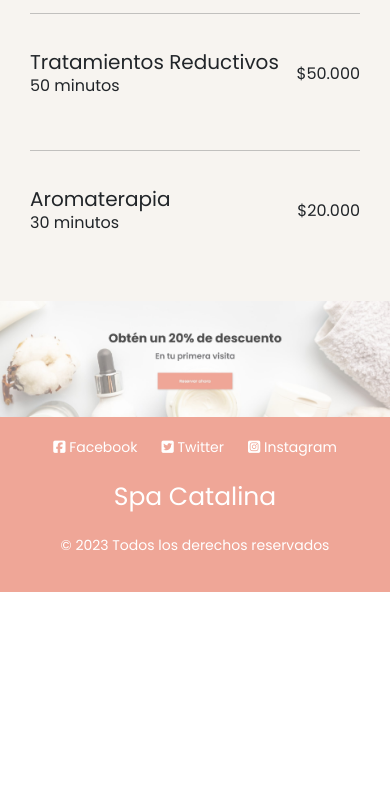
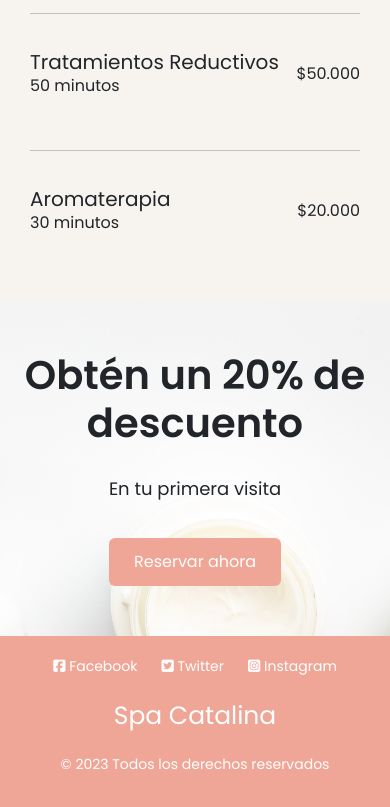
Before and after one commit to catuccini01/spacatalina, a plain HTML site: page pages/precios.html in a window 390 px wide. Shown: the part 1391-2198 px from the top of the page. Before the commit the page ends 1983 px from the top, so only its background shows below. Drawn offline with nearby package versions, Linux system fonts and the light colour scheme; some icons are missing.

Commit message:
Se cambia la imagen de promoción que estaba en Servicios y Precios, para que fuera funcional y se viera mejor en responsive

```diff
--- a/pages/precios.html
+++ b/pages/precios.html
@@ -75,7 +75,7 @@
                     <p>Viernes y Sábado</p>
 
                     <div class="btn-precio">
-                        <a class="btnHover" type="button" href="">Reservar</a>
+                        <a class="btnHover" type="button" href="servicios.html">Reservar</a>
                     </div>
                 </div>
 
@@ -127,8 +127,12 @@
         </section>
 
         <section class="promociones">
-            <img src="../img/promociones.jpg" alt="Imagen que contiene promoción de descuento de un 20% para algún servicio del Spa">
-        </section>
+
+            <h4>Obtén un 20% de descuento</h4>
+            <p>En tu primera visita</p>
+            <a class="btnHover" href="servicios.html">Reservar ahora</a>
+
+          </section>
     </main>
 
 
--- a/scss/partials/_contacto.scss
+++ b/scss/partials/_contacto.scss
@@ -21,6 +21,7 @@
 
     article {
         .titulo-form-contacto {
+            border-bottom: 1px solid $color_5;
             text-align: center;
             margin-bottom: 30px;
 
@@ -77,6 +78,9 @@
             }
 
             .detalles-contacto {
+                h4{
+                    font-weight: 600;
+                }
                 .img-contacto {
                     img {
                         max-height: 230px;
--- a/scss/partials/_precios.scss
+++ b/scss/partials/_precios.scss
@@ -64,3 +64,26 @@
 
 
 }
+
+.promociones{
+    background-image: url(../../img/promociones.png);
+    background-repeat: no-repeat;
+    background-size: cover;
+    background-position: center;
+    text-align: center;
+    color: $color_1;
+    padding-block:50px ;
+
+    h4{
+        font-size: 40px;
+        font-weight: 600;
+    }
+    p{
+        font-size: 18px;
+        font-weight: 500;
+        padding-block: 20px
+    }
+    .btnHover{
+        @include botones (none);
+    }
+}
--- a/scss/partials/_servicios.scss
+++ b/scss/partials/_servicios.scss
@@ -82,4 +82,27 @@
         }
 
     }
+
 }
+.promociones{
+    background-image: url(../../img/promociones.png);
+    background-repeat: no-repeat;
+    background-size: cover;
+    background-position: center;
+    text-align: center;
+    color: $color_1;
+    padding-block:50px ;
+
+    h4{
+        font-size: 40px;
+        font-weight: 600;
+    }
+    p{
+        font-size: 18px;
+        font-weight: 500;
+        padding-block: 20px
+    }
+    .btnHover{
+        @include botones (none);
+    }
+}
```
Also changed, not shown: pages/contacto.html (+1 -1 lines), pages/servicios.html (+27 -13 lines), img/promociones.jpg (deleted), img/promociones.png (added), scss/main.css, 1 other file.
